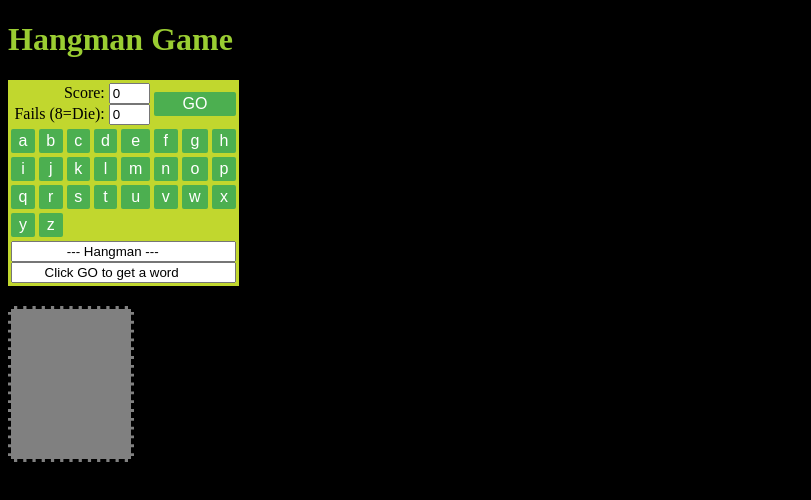
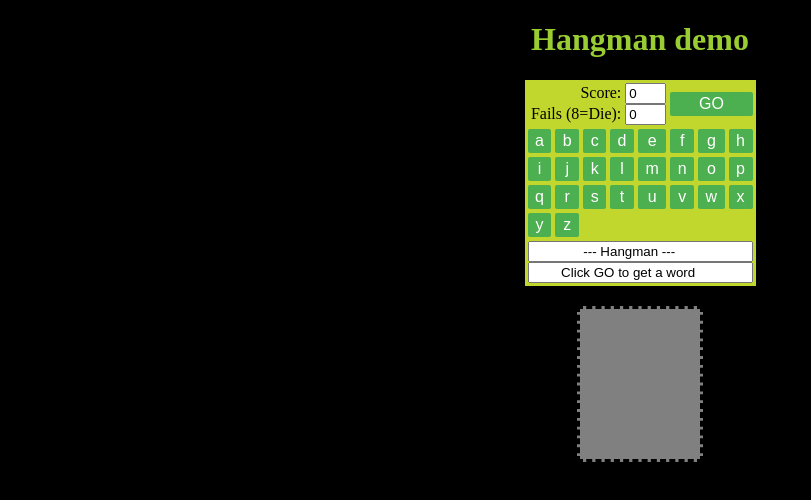
Before and after one commit to cxueli5/hangmangame17, a website: page public/index.html in a window 1280 px wide. Shown: the whole page, without its empty margins (0-811 px from the left). Drawn offline with Linux system fonts and the light colour scheme; no server answers.

Commit message:
second commit

```diff
--- a/public/index.html
+++ b/public/index.html
@@ -6,13 +6,15 @@
       name="viewport"
       content="width=device-width, initial-scale=1.0,maximum-scale=1.0, user-scalable=no"
     />
-    <title>hangman game</title>
-    <link rel="stylesheet" href="main.css" />
-    <script src="app.js"></script>
+    <title>Hangman Game</title>
   </head>
 
-  <body style="background-color: black">
-    <h1 style="color: yellowgreen">Hangman Game</h1>
+  <body style="background-color:black;"></body>
+    <form name="f">
+      <center>
+        <link rel="stylesheet" href="main.css" />
+
+        <h1 style="color: yellowgreen">Hangman demo</h1>
         <table bgcolor="#c1d72e" border="0">
           <tr>
             <td colspan="5" align="RIGHT">
@@ -293,5 +295,8 @@
           >This Text will show if the Browser does NOT support HTML5 Canvas
           tag</canvas
         >
+        <script src="app.js"></script>
+      </center>
+    </form>
   </body>
 </html>
```
Lines whose indentation alone changed are shown as unchanged.
